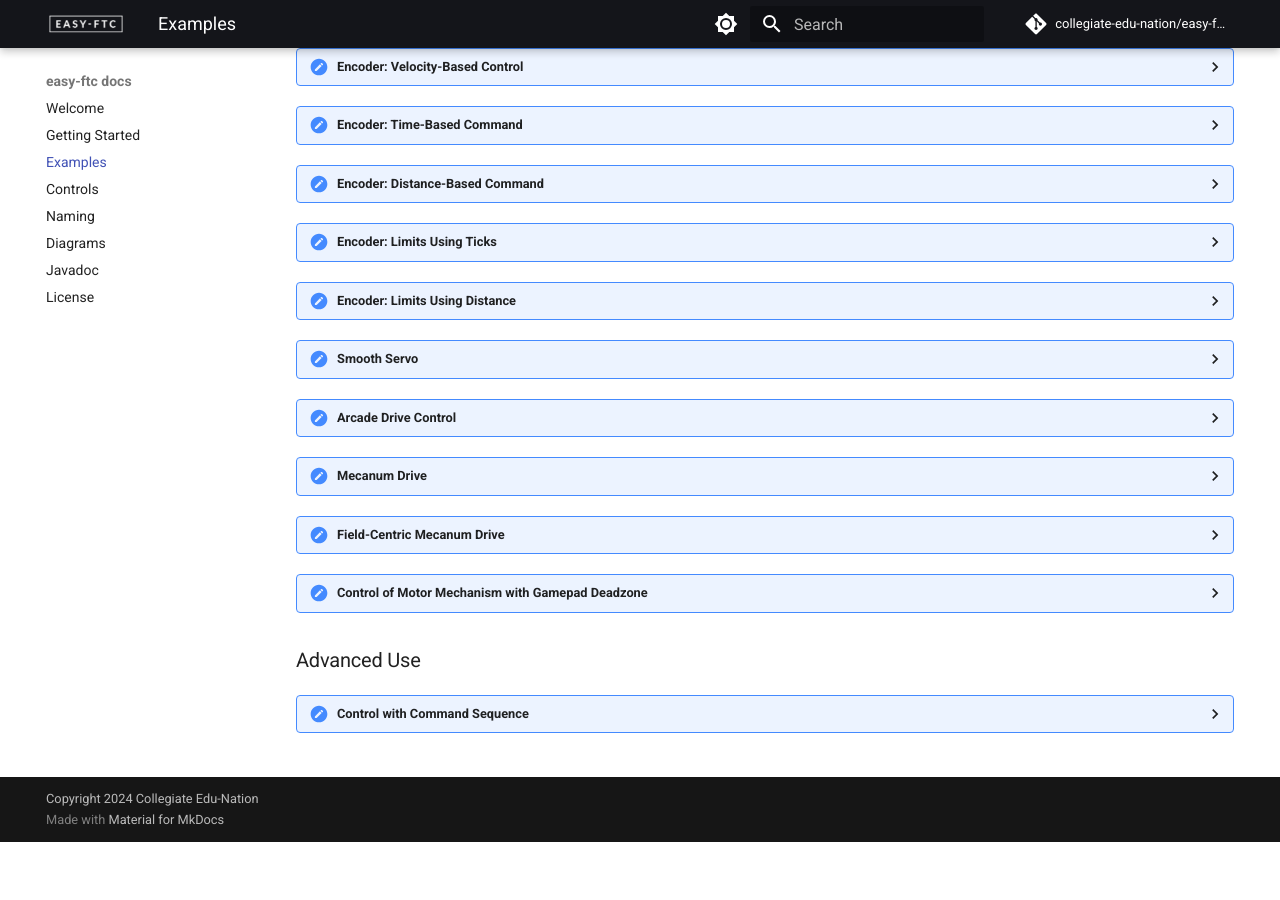
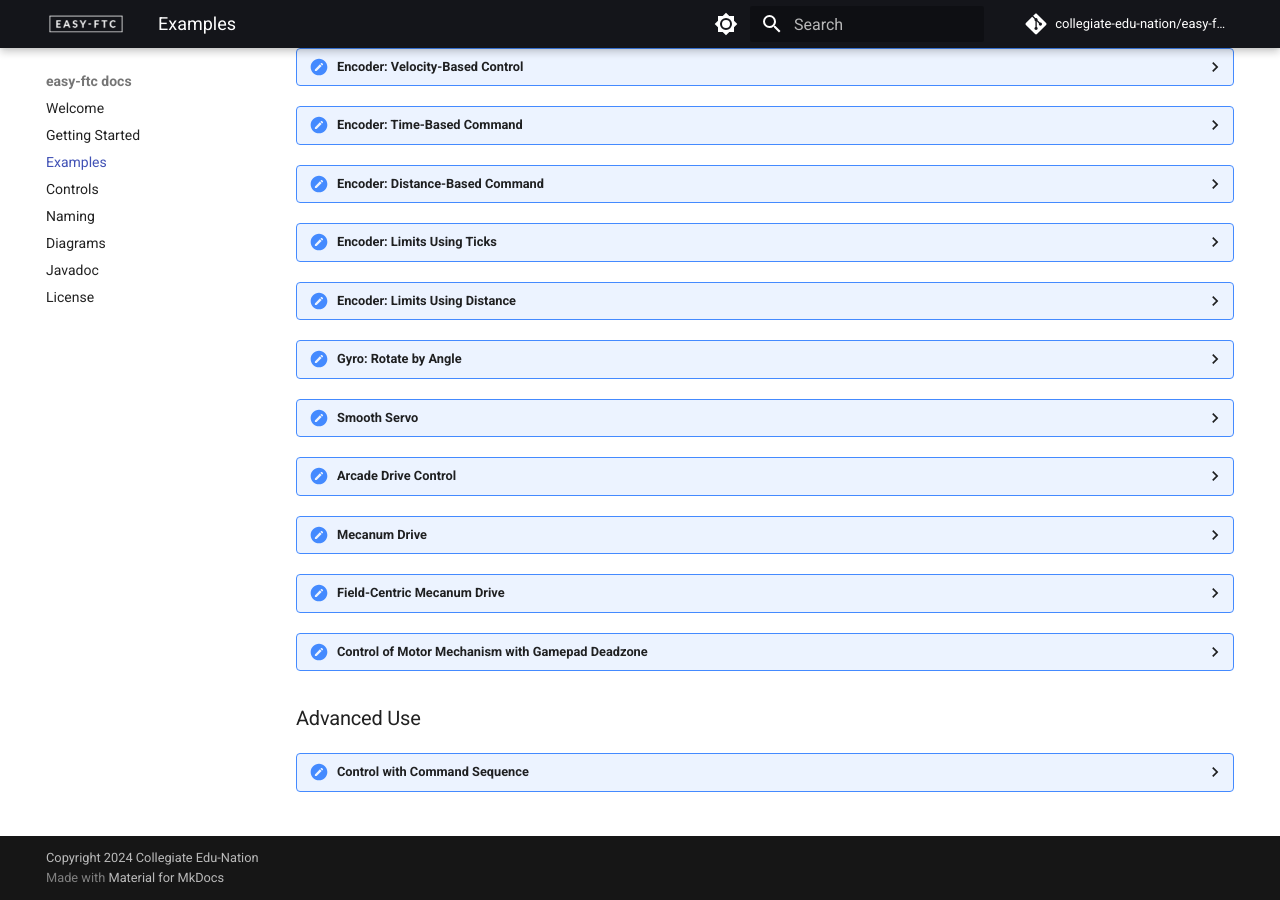
Before and after one commit to Collegiate-Edu-Nation/easy-ftc, an MkDocs documentation site: the page built from docs/examples.md, in a window 1280 px wide and 900 px high, scrolled down 1517 px. Built offline with MkDocs 1.6.1 and Material for MkDocs 9.7.7, drawn with Linux system fonts in a browser that asks for light colours; comment, search, counter and statistics services are not loaded; before the commit the page ends 2359 px from its top, so only the background shows below that; some of the changed lines change nothing that is shown.

Commit message:
docs: add rotate by angle example in java

````diff
--- a/docs/examples.md
+++ b/docs/examples.md
@@ -415,6 +415,36 @@
     ### Notes
 
     - `.gearing()` is optional here, but correcting it can improve accuracy
+
+    </details>
+
+    <details>
+    <summary>Gyro: Rotate by Angle</summary>
+
+    ### Imports
+
+    ```java
+    import org.edu_nation.easy_ftc.mechanism.Drive;
+    import org.firstinspires.ftc.robotcore.external.navigation.AngleUnit;
+    ```
+
+    ### Construction
+
+    ```java
+    Drive drive = new Drive.Builder(this, hardwareMap)
+        .gamepad(gamepad1)  // only needed for teleop
+        .build();
+    ```
+
+    ### Methods
+
+    ```java
+    drive.command(Drive.Direction.ROTATE_LEFT, 90, 0.2, AngleUnit.DEGREES);
+    ```
+
+    ### Notes
+
+    - `AngleUnit.RADIANS` can be used as well
 
     </details>
 
````
